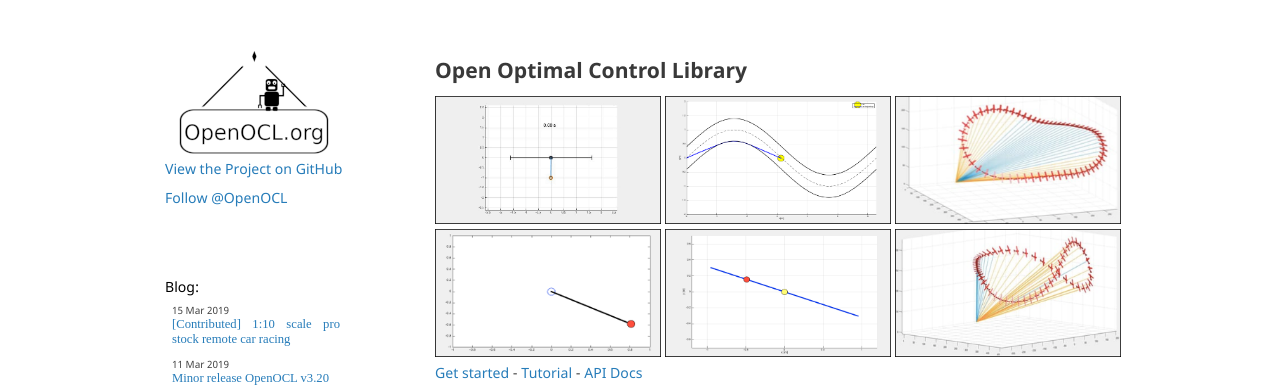
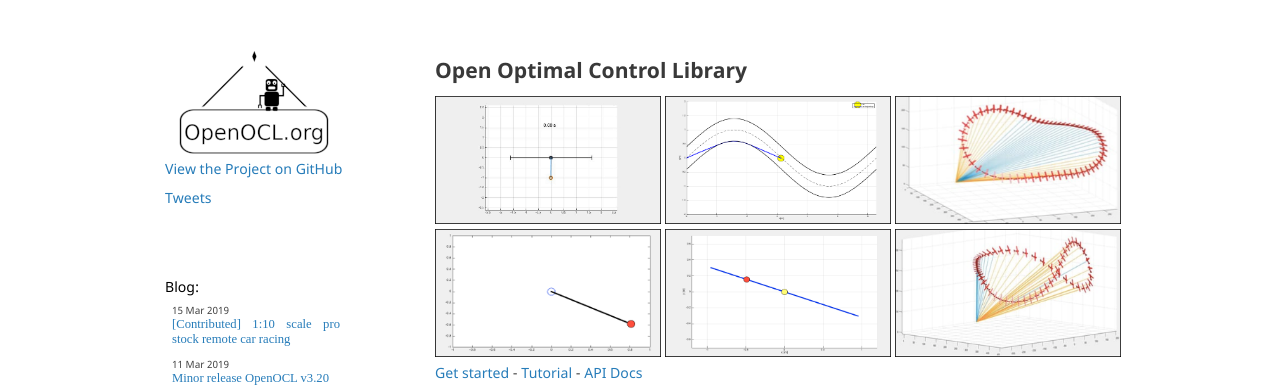
Before and after one commit to OpenOCL/openocl.github.io, a Jekyll site: the page built from index.md, in a window 1280 px wide. Shown: the top 387 px of the page. Built offline with Jekyll 4.4.1, drawn with Linux system fonts in a browser that asks for light colours; some web fonts are replaced; our own code applies the rules of GitHub Pages for plain Markdown files; comment, search, counter and statistics services are not loaded.

Commit message:
Update default.html

```diff
--- a/_layouts/default.html
+++ b/_layouts/default.html
@@ -30,7 +30,7 @@
           <p id="view-on-github"><a href="https://github.com/OpenOCL/OpenOCL">View the Project on GitHub</a></p>
 
           {% if page.title != "API documentation" %}
-          <p><a href="https://twitter.com/OpenOCL?ref_src=twsrc%5Etfw" class="twitter-follow-button" data-show-count="false">Follow @OpenOCL</a><script async src="https://platform.twitter.com/widgets.js" charset="utf-8"></script></p>
+          <p><a href="https://twitter.com/OpenOCL" class="twitter-follow-button" data-show-count="false">Tweets</a><script async src="https://platform.twitter.com/widgets.js" charset="utf-8"></script></p>
           <div id="header-blog">
             <h4><a href="/blog/"> Blog: </a> </h4>
 
```
